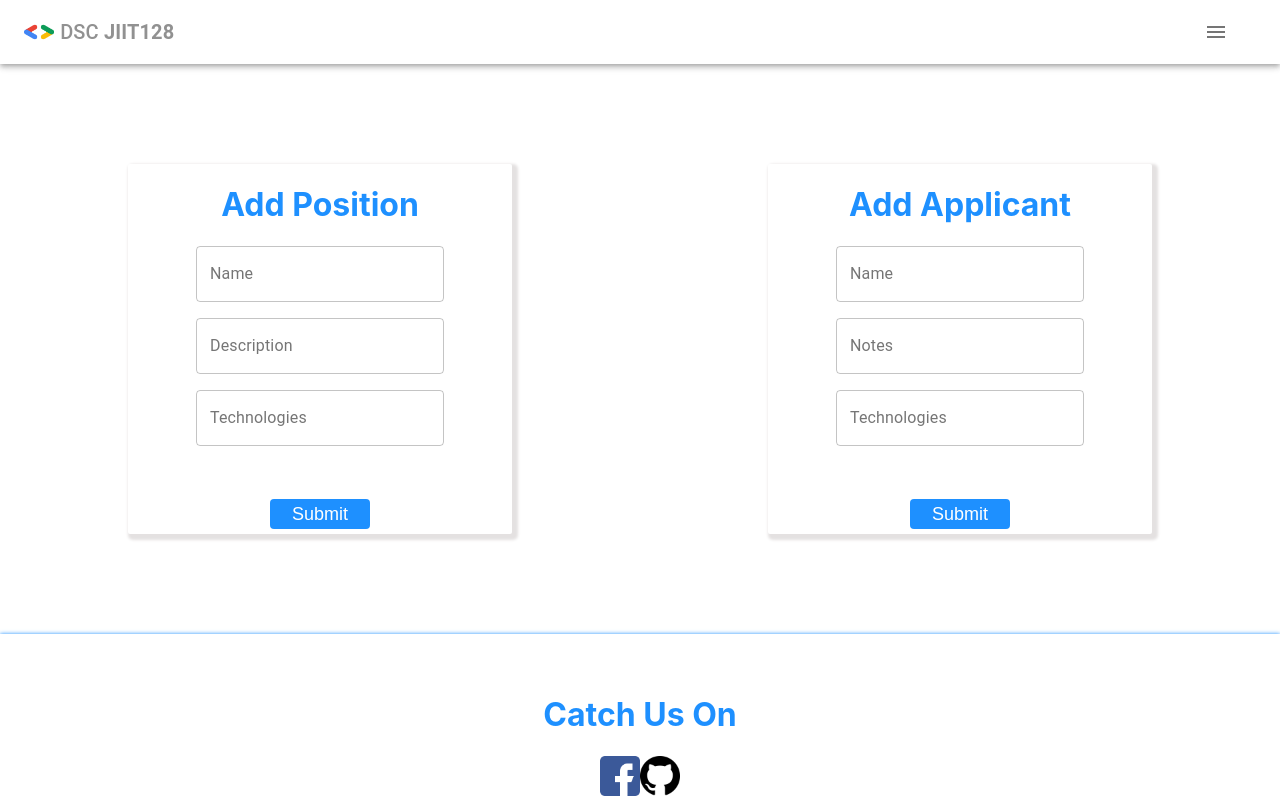
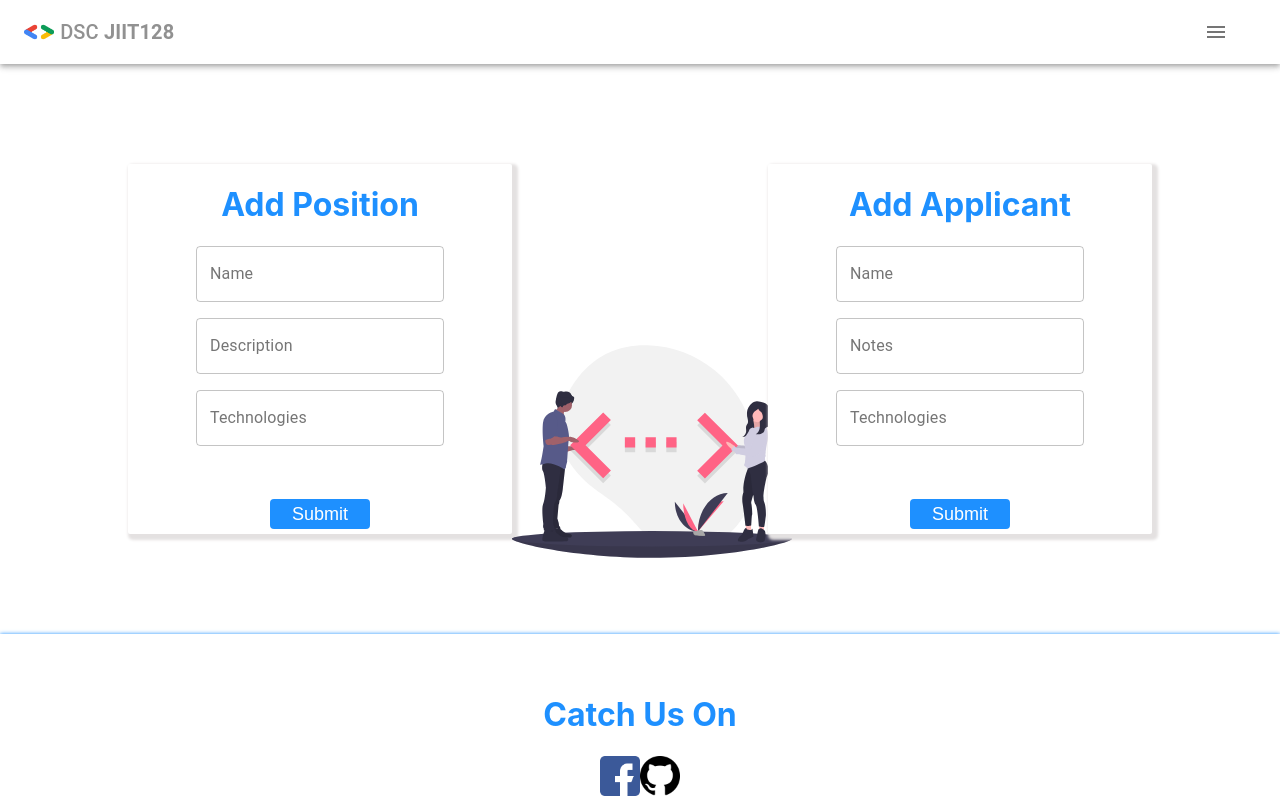
Before and after one commit to Shobhit2806/DSC-Management, a React (Create React App) app: page / in a window 1280 px wide. Shown: the top 800 px of the page. Built offline with nearby package versions, Linux system fonts and the light colour scheme.

Commit message:
illustration

```diff
--- a/src/Components/AddPosition.css
+++ b/src/Components/AddPosition.css
@@ -59,3 +59,16 @@
     width: 100px;
     height: 30px;
 }
+.illustration{
+    width:280px;
+    height: 575px;
+
+}
+.ilucontainer{
+
+    grid-column-start: 3;
+    grid-column-end: 4;
+    grid-row-start: 2;
+    grid-row-end: 4;
+
+}
--- a/src/Components/AddPosition.js
+++ b/src/Components/AddPosition.js
@@ -3,6 +3,7 @@ import React, { Component } from 'react';
 import TextField from '@material-ui/core/TextField';
 import './AddPosition.css'
 import AddApplicant from './AddApplicant';
+import illustration from '../assests/undraw_code_typing_7jnv.svg'
 
 
 export default class AddPosition extends Component {
@@ -48,6 +49,9 @@ export default class AddPosition extends Component {
         <button className="btnsubmit" type="submit">Submit</button>
       </form>
       </div>
+      <div className="ilucontainer">
+        <img className="illustration" src={illustration}/>
+      </div>
        <AddApplicant />
   </div>
     );
```
Also changed, not shown: src/assests/undraw_code_typing_7jnv.svg (added).
